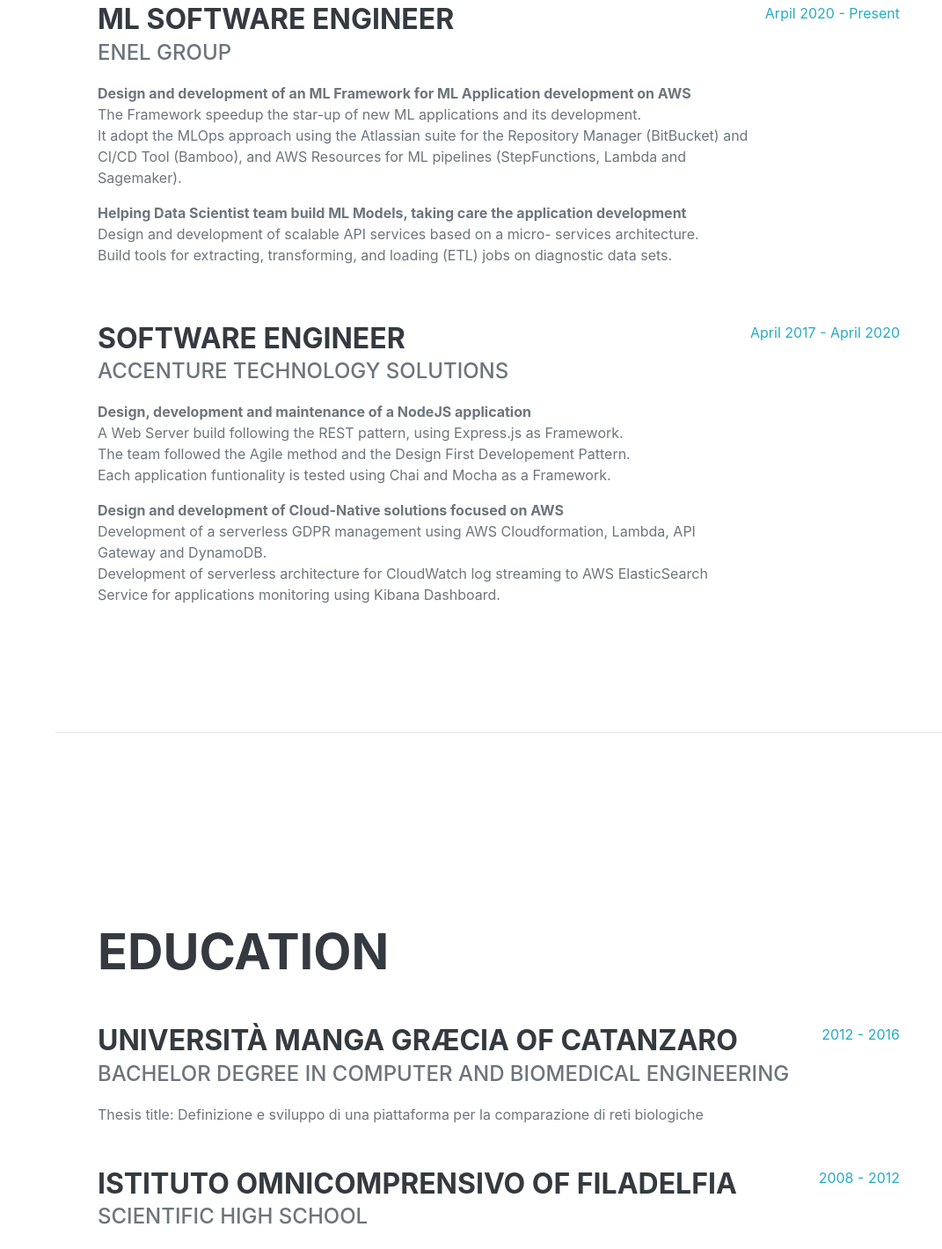
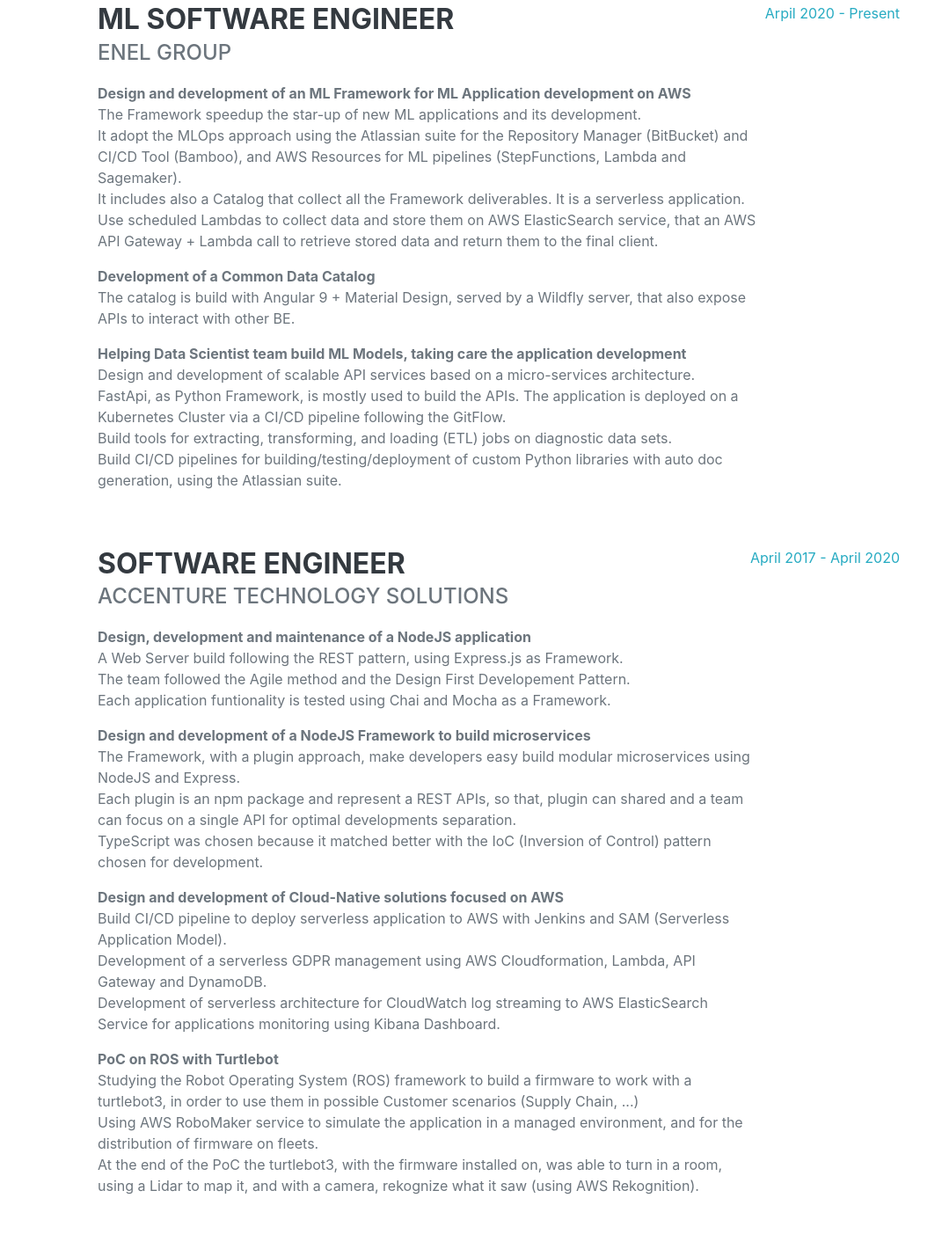
Before and after one commit to KiraPC/pccdev.github.io, a plain HTML site: page index.html in a window 1280 px wide. Shown: the part 993-2413 px from the top of the page at 88% size, without its empty margins (209-1280 px from the left). Drawn offline with nearby package versions, Linux system fonts and the light colour scheme; a web font is replaced by a local one.

Commit message:
added more info

```diff
--- a/index.html
+++ b/index.html
@@ -74,13 +74,24 @@
                                 The Framework speedup the star-up of new ML applications and its development.
                                 <br />
                                 It adopt the MLOps approach using the Atlassian suite for the Repository Manager (BitBucket) and CI/CD Tool (Bamboo), and AWS Resources for ML pipelines (StepFunctions, Lambda and Sagemaker).
+                                <br />
+                                It includes also a Catalog that collect all the Framework deliverables. It is a serverless application. Use scheduled Lambdas to collect data and store them on AWS ElasticSearch service, that an AWS API Gateway + Lambda call to retrieve stored data and return them to the final client.
+                            </p>
+                            <p>
+                                <b>Development of a Common Data Catalog</b>
+                                <br />
+                                The catalog is build with Angular 9 + Material Design, served by a Wildfly server, that also expose APIs to interact with other BE.
                             </p>
                             <p>
                                 <b>Helping Data Scientist team build ML Models, taking care the application development</b>
                                 <br />
-                                Design and development of scalable API services based on a micro- services architecture.
+                                Design and development of scalable API services based on a micro-services architecture.
+                                <br />
+                                FastApi, as Python Framework, is mostly used to build the APIs. The application is deployed on a Kubernetes Cluster via a CI/CD pipeline following the GitFlow.
                                 <br />
                                 Build tools for extracting, transforming, and loading (ETL) jobs on diagnostic data sets.
+                                <br />
+                                Build CI/CD pipelines for building/testing/deployment of custom Python libraries with auto doc generation, using the Atlassian suite.
                             </p>
                         </div>
                         <div class="flex-shrink-0"><span class="text-primary">Arpil 2020 - Present</span></div>
@@ -99,11 +110,31 @@
                                 Each application funtionality is tested using Chai and Mocha as a Framework.
                             </p>
                             <p>
+                                <b>Design and development of a NodeJS Framework to build microservices</b>
+                                <br />
+                                The Framework, with a plugin approach, make developers easy build modular microservices using NodeJS and Express.
+                                <br />
+                                Each plugin is an npm package and represent a REST APIs, so that, plugin can shared and a team can focus on a single API for optimal developments separation.
+                                <br />
+                                TypeScript was chosen because it matched better with the IoC (Inversion of Control) pattern chosen for development.
+                            </p>
+                            <p>
                                 <b>Design and development of Cloud-Native solutions focused on AWS</b>
+                                <br />
+                                Build CI/CD pipeline to deploy serverless application to AWS with Jenkins and SAM (Serverless Application Model).
                                 <br />
                                 Development of a serverless GDPR management using AWS Cloudformation, Lambda, API Gateway and DynamoDB.
                                 <br />
                                 Development of serverless architecture for CloudWatch log streaming to AWS ElasticSearch Service for applications monitoring using Kibana Dashboard.
+                            </p>
+                            <p>
+                                <b>PoC on ROS with Turtlebot</b>
+                                <br />
+                                Studying the Robot Operating System (ROS) framework to build a firmware to work with a turtlebot3, in order to use them in possible Customer scenarios (Supply Chain, ...)
+                                <br />
+                                Using AWS RoboMaker service to simulate the application in a managed environment, and for the distribution of firmware on fleets.
+                                <br />
+                                At the end of the PoC the turtlebot3, with the firmware installed on, was able to turn in a room, using a Lidar to map it, and with a camera, rekognize what it saw (using AWS Rekognition).
                             </p>
                         </div>
                         <div class="flex-shrink-0"><span class="text-primary">April 2017 - April 2020</span></div>
```
